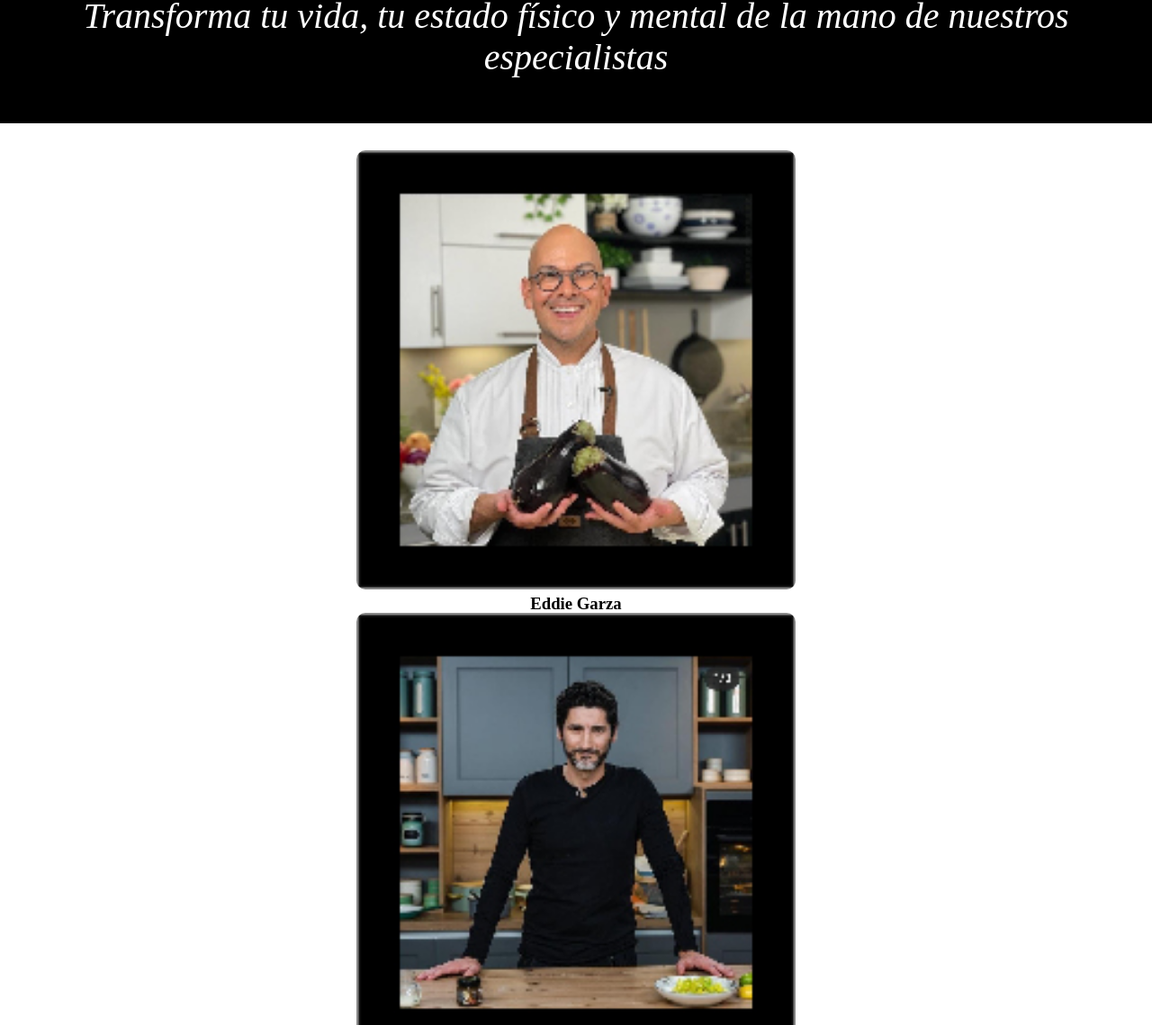
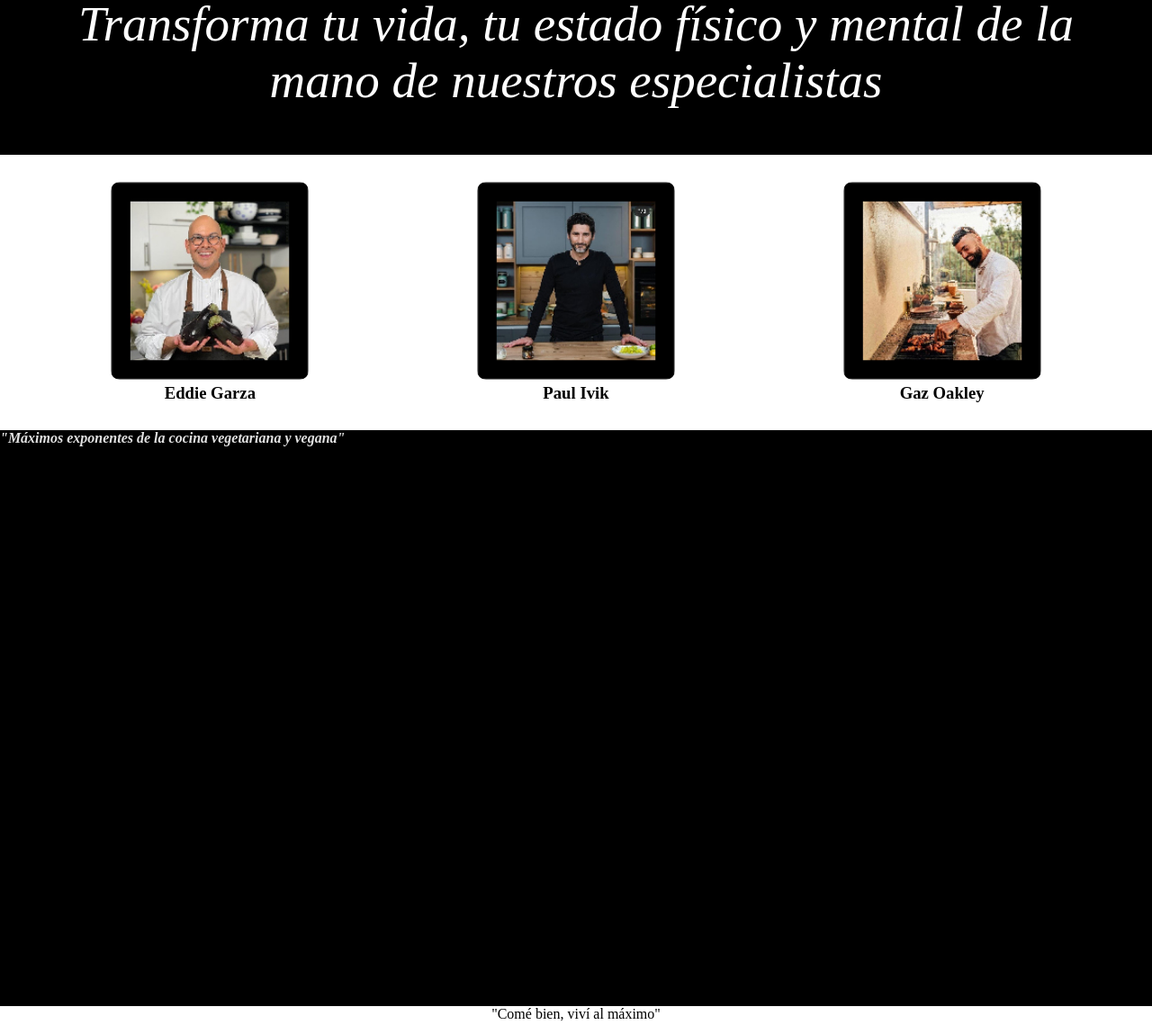
Before and after one commit to jhonskoro/senfut, a plain HTML site: page index.html in a window 1280 px wide. Shown: the part 1129-2268 px from the top of the page at 90% size. Drawn offline with Linux system fonts and the light colour scheme; a web font is replaced by a local one.

Commit message:
arregle el responsive de index

```diff
--- a/index.html
+++ b/index.html
@@ -78,28 +78,34 @@
             <div class="equipo-inicio">
 
 
+                <div class="eddiefoto1">
+                    <img class="equipo-inicio__eddie" src="multimedia/jhon-skoro.jpg" alt="Eddie Garza">
 
-                <img class="equipo-inicio__eddie" src="multimedia/jhon-skoro.jpg" alt="Eddie Garza">
-
-                <h3 class="h3eddie">Eddie Garza</h3>
-
-
+                    <h3 class="h3eddie">Eddie Garza</h3>
+                </div>
+                <div class="paulfoto1">
                 <img class="equipo-inicio__paul" src="multimedia/lorek-baretto.jpg" alt="Paul Ivik">
 
                 <h3 class="h3paul">Paul Ivik</h3>
-
-
+                </div>
+                <div class="gazfoto1">
 
 
 
                 <img class="equipo-inicio__gaz" src="multimedia/gaz-monkey.jpg" alt="Gaz Oakley">
 
                 <h3 class="h3gaz">Gaz Oakley</h3>
+                </div>
 
-                <h4 class="equipo-inicio__texto">"Máximos exponentes de la cocina <span>vegetariana</span> y <span>vegana</span>"</h4>
+            </div>
+            <div>
 
+            <div class="maximos_exponentes-frase">
 
-             </div>
+                <h4 class="equipo-inicio__texto">"Máximos exponentes de la cocina vegetariana y vegana"</h4>
+
+            </div>
+            </div>
 
             <div class="fotos-final">
 
--- a/main.css
+++ b/main.css
@@ -105,7 +105,7 @@ transition: color 0;
 
 .frase3-texto {
     color: rgb(255, 255, 255);
-    font-size: 40px;
+    font-size: 55px;
     text-align: center;
     padding: 50px;
     font-style: oblique;
@@ -114,13 +114,25 @@ transition: color 0;
     font-size: 100%;
 }
 .equipo-inicio{
+    display: flex;
+    flex-direction: column;
+    align-items: center;
     height: 100%;
     background-color: #ffffff;
-
-
     text-align: center;
     padding: 30px;
 
+}
+@media screen and (min-width:700px) {
+.equipo-inicio{
+    display: flex;
+    flex-direction: row;
+    justify-content:space-around;
+
+    background-color: #ffffff;
+    text-align: center;
+    padding: 30px;
+}
 }
 .equipo-inicio__eddie1{
     padding: 20px;
@@ -128,18 +140,18 @@ transition: color 0;
 
 .equipo-inicio__eddie{
 
-    width: 40%;
+    width: 220px;
     border-block-start-color:black;
     border-radius: 10px;
 
 }
 .equipo-inicio__paul{
-    width: 40%;
+    width: 220px;
     border-block-start-color:black;
     border-radius: 10px;
 }
 .equipo-inicio__gaz{
-    width: 40%;
+    width: 220px;
     border-block-start-color:black;
     border-radius: 10px;
 }
@@ -147,17 +159,29 @@ transition: color 0;
 /*Estilo Frase intermedia Pagina*/
 
 .frase-maximos-exponentes{
-    height: 100%;
+
     background-color: #ffffff;
 
 }
+.maximos_exponentes-frase{
+    width: 100%;
+    height: 80vh;
+    text-align: center;
+    display: flex;
+    align-items: center;
+
+    }
 .equipo-inicio__texto{
+    height: 100%;
+
     font-size: 100%;
-    color: #000000;
+    color: #e2e2e2;
     text-align: center;
     font-style: oblique;
+    display: block;
 
 }
+
 
 
 /*Estilo fotos final de pagina*/
```
